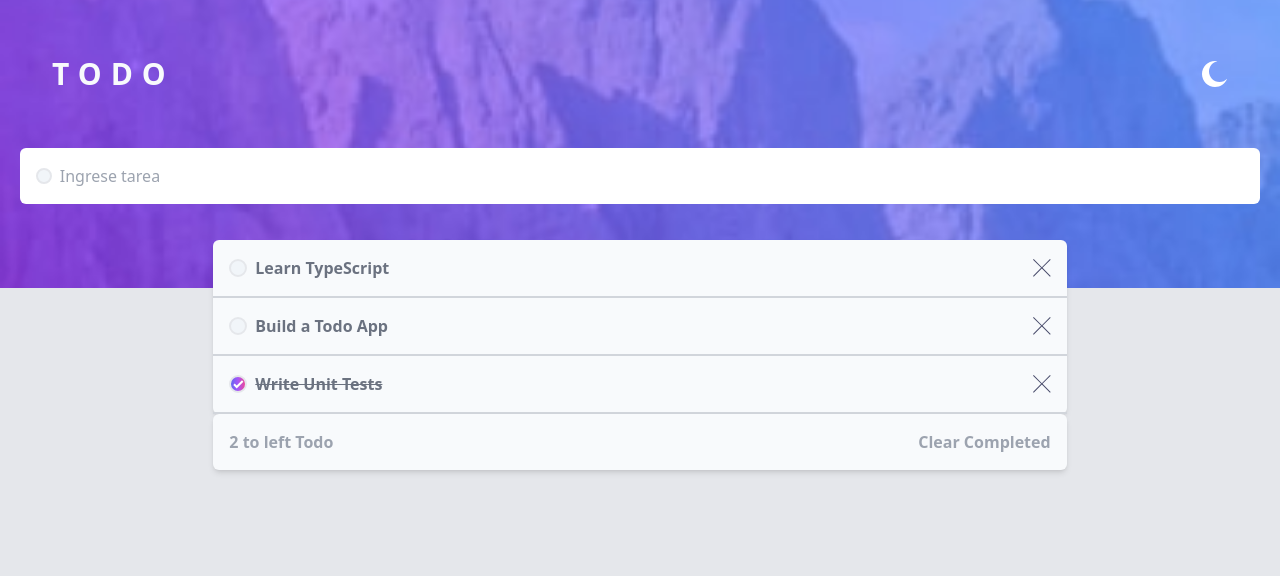
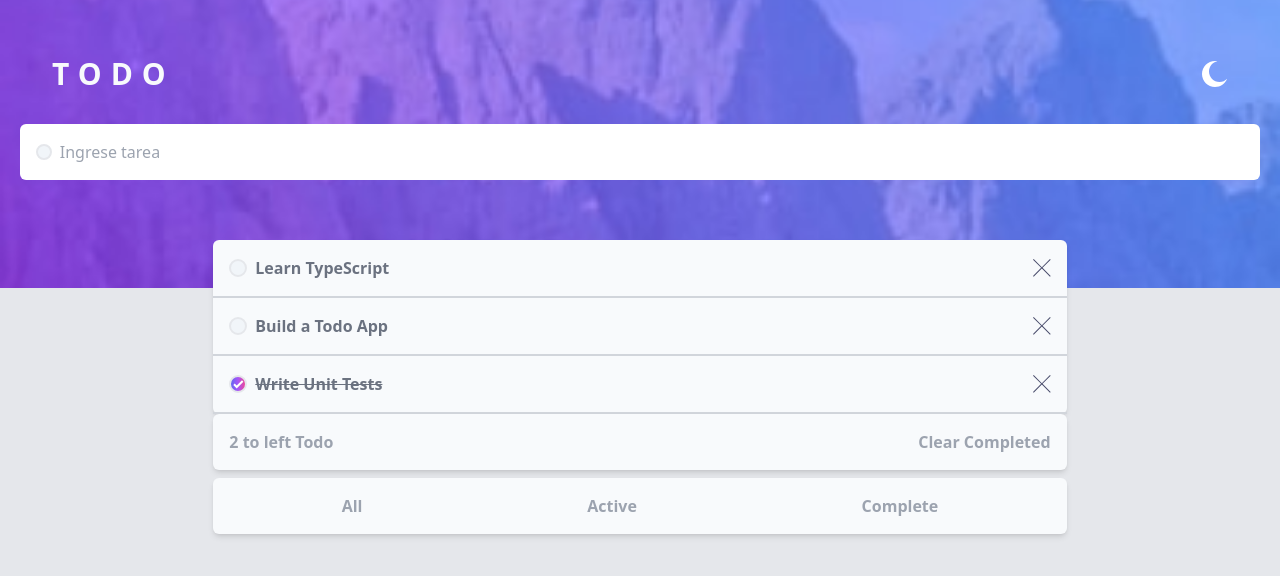
Before and after one commit to Mackaroost/todoFrontendMentor, a React (Vite) app: page / in a window 1280 px wide. Shown: the top 576 px of the page. Built offline with nearby package versions, Linux system fonts and the light colour scheme.

Commit message:
correction style component error, todoList and add component function filter panel

```diff
--- a/src/App.tsx
+++ b/src/App.tsx
@@ -4,12 +4,14 @@ import Form from "./Components/Form"
 import { useState } from "react"
 import { mockTasks } from "./Components/mocks/mockList"
 import TodoResumen from "./Components/TodoResumen"
+import PanelFilter from "./Components/PanelFilter"
 
 
 
 function App() {
 
   const[todos, setTodos]= useState(mockTasks)
+  const [filterTodo, setFilterTodo]= useState('all')
 
   const createTodo = (title:string): void =>{
  const newTodo = {
@@ -19,6 +21,19 @@ function App() {
  }
  setTodos([...todos, newTodo ])
   }
+
+const filterFc = todos.filter((item)=>{
+  if(filterTodo === 'all'){
+    return item
+  }else if(filterTodo === 'active'){
+    return !item.completed
+  }else{
+    return item.completed
+  }
+})
+
+const filterAct = (filterTodo:string) => setFilterTodo(filterTodo)
+
 
   const deleteTodo = (id:number): void =>{
   setTodos(todos.filter(item=> item.id !== id))
@@ -36,13 +51,14 @@ setTodos(todos.map((item)=> item.id === id ? {...item,completed: !item.completed
     <>
   <div className=" min-h-72 px-5  bg-[url('/todo-app-main/images/bg-mobile-light.jpg')] bg-cover bg-center">
   <Header />
-  <div className="pt-14">
+  <div className="pt-8">
   <Form createTodo ={createTodo}/>
   </div>
   </div>
   <main className="container mx-auto  bg-transparent">
-  <TodoList todos = {todos} deleteTodo = {deleteTodo} updateTodo={updateTodo}/>
+  <TodoList todos = {filterFc} deleteTodo = {deleteTodo} updateTodo={updateTodo}/>
   <TodoResumen clearTodo = {clearTodo} incompleteTodo = {incompleteTodo}/>
+  <PanelFilter filterAct = {filterAct}/>
   </main>
   </>
   )
--- a/src/Components/Error.tsx
+++ b/src/Components/Error.tsx
@@ -4,7 +4,7 @@ interface msjProp{
 }
 const Error = ({msj}:msjProp) => {
   return (
-    <div className="p-2 my-2 rounded-md flex items-center justify-center bg-fuchsia-400 w-2/4 mx-auto ">
+    <div className="p-2 my-2 rounded-md flex items-center justify-center bg-fuchsia-400 mx-auto ">
         <p className="text-center text-black">{msj}</p>
     </div>
   )
--- /dev/null
+++ b/src/Components/PanelFilter.tsx
@@ -0,0 +1,17 @@
+
+interface filterFcProps{
+    filterAct: (filter:string)=>void
+}
+
+const PanelFilter : React.FC <filterFcProps> = ({filterAct }) => {
+  return (
+    <div className=" w-4/6 mt-2 rounded-md bg-slate-50 mx-auto  shadow-md p-4 flex justify-around items-center font-semibold text-gray-400">
+        <button onClick = {()=>filterAct('all') }>All</button>
+        <button onClick = {()=>filterAct('active') }>Active</button>
+        <button onClick = {()=>filterAct('completed') }>Complete</button>
+
+    </div>
+  )
+}
+
+export default PanelFilter
--- a/src/Components/TodoList.tsx
+++ b/src/Components/TodoList.tsx
@@ -1,9 +1,9 @@
 import DeleteTodo from "./DeleteTodo";
-import { TodosType} from "./types/todos";
+import { type TodosType } from "./types/todos";
 import CheckBtn from "./CheckBtn";
 
   interface TodoListProps {
-    todos: TodosType[],
+    todos: TodosType[]
     deleteTodo: (id:number)=> void,
     updateTodo:(id:number)=>void
   }
@@ -13,7 +13,7 @@ export const TodoList : React.FC<TodoListProps> = ({todos, deleteTodo, updateTod
   return (
     <ul className="mt-[-3rem] w-4/6  rounded-md bg-slate-50 mx-auto flex-col items-center shadow-md ">
         {
-            todos.map((item)=>{
+            todos.map((item) =>{
                 return(
                     <li key={item.id} className="p-4 flex items-center gap-x-2 w-full border-b-2 border-b-gray-300 ">
                      <button
```
